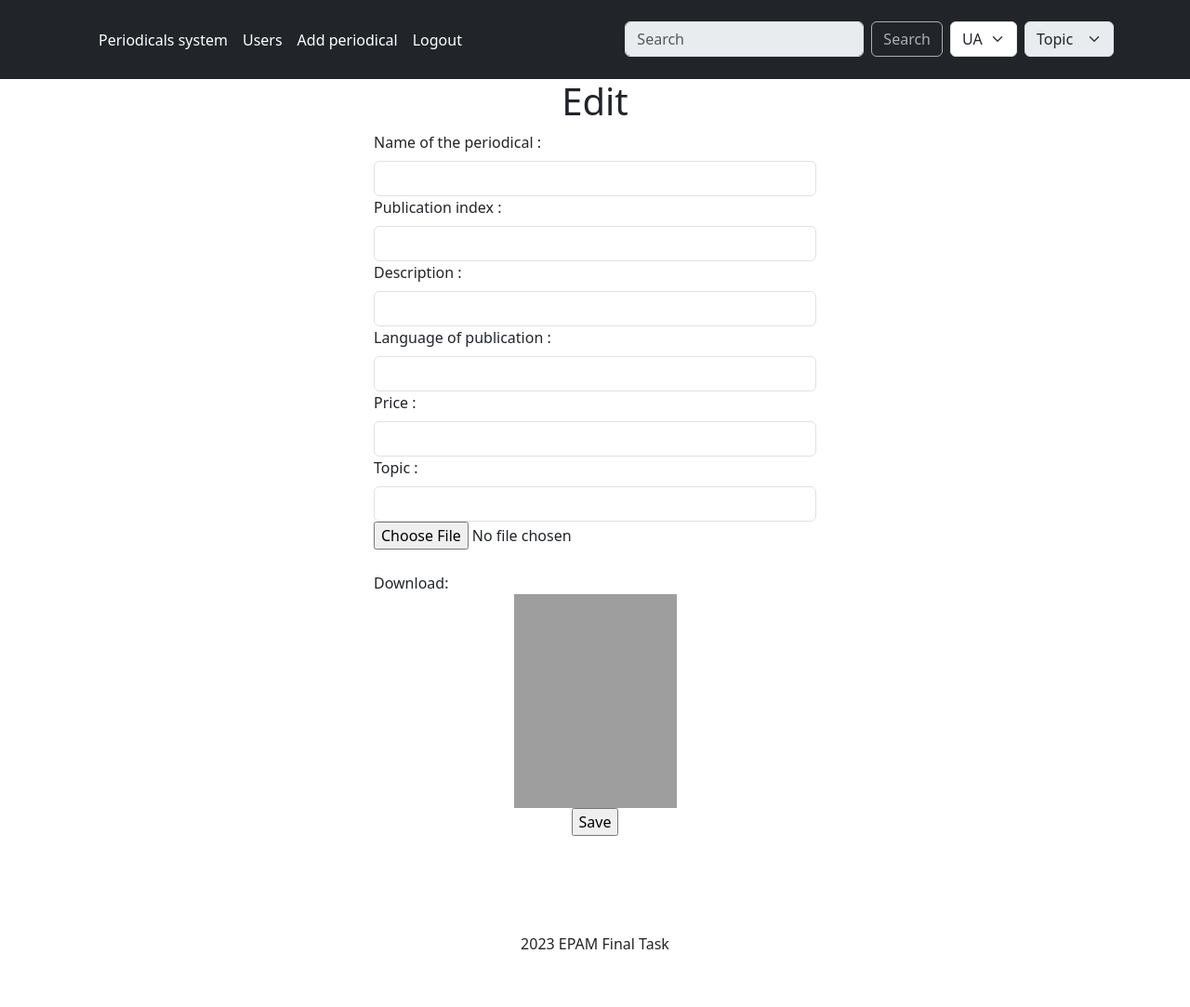
After one commit to WTFLucIFeR91/Periodicals_system, a Java web app: template src/main/webapp/WEB-INF/jsp/admin/edit_periodical.jsp in a window 1280 px wide. The commit adds this page. Shown: the whole page at 93% size. Run offline with Tomcat 11, a stand-in JSP engine, Linux system fonts and the light colour scheme; the template is opened without the code that fills it, so the values that code supplies are empty; some libraries are stand-ins or nearby versions; grey boxes are pictures that could not be loaded.

Commit message:
Admin profile EditPeriodical

```diff
--- a/src/main/java/com/epam/Controller.java
+++ b/src/main/java/com/epam/Controller.java
@@ -38,7 +38,7 @@ public class Controller  extends HttpServlet {
             req.setAttribute("error",e);
         }
 
-        log.debug("Controller_foGet finished");
+        log.debug("Controller_doGet finished");
         req.getRequestDispatcher(address).forward(req,resp);
     }
 
--- a/src/main/java/com/epam/dao/PublicationDAO.java
+++ b/src/main/java/com/epam/dao/PublicationDAO.java
@@ -23,4 +23,6 @@ public interface PublicationDAO {
     List<Publication> getPublicationByTopic (int start, int total) throws DBException;
     List<Publication> getPublicationByTopic (Topic topic) throws DBException;
     List<Publication> getPublicationByPrice(int start, int recordsPerPage) throws DBException;
+
+    void updatePublicationByIndex(String oldPublicationIndex, Publication publication);
 }
--- a/src/main/java/com/epam/web/command/CommandContainer.java
+++ b/src/main/java/com/epam/web/command/CommandContainer.java
@@ -32,11 +32,6 @@ public class CommandContainer {
         commands.put("editPeriodical", new EditPeriodical());
         commands.put("addPeriodical", new AddPeriodicalCommand());
 
-
-
-
-        commands.put("pagination", new Pagination());
-
         commands.put("adminPage" , new AdminPageCommand());
         commands.put("adminProfile", new AdminProfileCommand());
         commands.put("showUsers", new ShowUsersCommand());
--- a/src/main/resources/resources_en.properties
+++ b/src/main/resources/resources_en.properties
@@ -8,8 +8,9 @@ Registration = Registration
 Search = Search
 Actions = Actions
 
-First_name = \u0406\u043c'\u044f
-Second_name = \u041f\u0440\u0456\u0437\u0432\u0438\u0449\u0435
+First_name = First name
+Second_name = Second name
+Download = Download
 
 Project_description = PROJECT DESCRIPTION
 Variants = Variants
--- a/src/main/resources/resources_uk.properties
+++ b/src/main/resources/resources_uk.properties
@@ -94,6 +94,7 @@ main_page.subscribe = \u041f\u0456\u0434\u043f\u0438\u0441\u0430\u0442\u0438\u04
 
 First_name = \u0406\u043c'\u044f
 Second_name = \u041f\u0440\u0456\u0437\u0432\u0438\u0449\u0435
+Download = \u0417\u0430\u0432\u0430\u043d\u0442\u0430\u0436\u0438\u0442\u0438
 
 
 
--- /dev/null
+++ b/src/main/webapp/WEB-INF/jsp/admin/edit_periodical.jsp
@@ -0,0 +1,19 @@
+<%@ page contentType="text/html;charset=UTF-8" language="java" %>
+<%@ taglib prefix="fmt" uri="http://java.sun.com/jsp/jstl/fmt" %>
+<%@ taglib uri="http://java.sun.com/jsp/jstl/core" prefix="c" %>
+
+<!DOC TYPE html>
+<head>
+    <meta charset="UTF-8">
+    <meta http-equiv="X-UA-Compatible" content="IE=edge">
+    <meta name="viewport" content="width=device-width, initial-scale=1.0">
+    <title>Document</title>
+    <link href="css/bootstrap.min.css" rel="stylesheet">
+</head>
+<body>
+    <jsp:include page="/WEB-INF/jsp/fragment/headerForAdminProfile.jsp"/>
+    <jsp:include page="/WEB-INF/jsp/fragment/editPeriodicalContent.jsp"/>
+    <jsp:include page="/WEB-INF/jsp/fragment/footer.jsp"/>
+    <script src="js/bootstrap.bundle.min.js"></script>
+</body>
+</html>
--- /dev/null
+++ b/src/main/webapp/WEB-INF/jsp/fragment/editPeriodicalContent.jsp
@@ -0,0 +1,54 @@
+<%@ page contentType="text/html;charset=UTF-8" language="java" %>
+<%@ taglib prefix="fmt" uri="http://java.sun.com/jsp/jstl/fmt" %>
+<%@ taglib uri="http://java.sun.com/jsp/jstl/core" prefix="c" %>
+<%@ taglib uri="http://java.sun.com/jsp/jstl/functions" prefix="fn" %>
+
+<form action="${pageContext.request.contextPath}/controller?command=editPeriodical" method="post" enctype="multipart/form-data" accept-charset="UTF-8">
+<div class="container" style="width: 500px">
+<div class="container text-center">
+   <h1><fmt:message key='Edit'/></h1>
+</div>
+        <div class="mb-0">
+          <label  class="form-label"><fmt:message key='Periodical_name'/> : ${publication.name} </label>
+          <input type="text" name="publicationName" class="form-control" placeholder="${publication.name}" required/>
+        </div>
+        <div class="mb-0">
+          <label  class="form-label"><fmt:message key='Publication_index'/> : ${publication.index} </label>
+          <input type="text" name="publicationIndex" class="form-control" placeholder="${publication.index}"  required/>
+        </div>
+        <div class="mb-0">
+          <label  class="form-label"><fmt:message key='Description'/> : ${publication.description}</label>
+          <input type="text" name="publicationDescription" class="form-control" placeholder="${publication.description}" required/>
+        </div>
+        <div class="mb-0">
+          <label  class="form-label"><fmt:message key='Language_of_publication'/> : ${publication.language}</label>
+          <input type="text" name="publicationLanguage" class="form-control"  placeholder="${publication.language}" required/>
+        </div>
+        <div class="mb-0">
+          <label  class="form-label"><fmt:message key='Price'/> : ${publication.price}</label>
+          <input type="text" name="publicationPrice" class="form-control" placeholder="${publication.price}"  required/>
+        </div>
+        <div class="mb-0">
+          <label  class="form-label"><fmt:message key='Topic'/> : ${publication.topic.name}</label>
+          <input type="text" name="publicationTopic" class="form-control"  placeholder="${publication.topic.name}" required/>
+        </div>
+        <div class="mb-0">
+               <input type="file" id="file" class="input-file" name="img" accept="image/*" size="50" alt="photo" pattern=".{1,150}">
+          </div>
+        </br>
+        <label class="input-button" for="file"><fmt:message key="Download"/>:</label>
+        <div class="mb-0">
+            <div class="d-flex justify-content-center">
+                <c:if test = "${newImg == null}">
+                  <img class="" src="resources/images/${publication.titleImgLink}" width="175" height="230" alt="${publication.name}">
+                </c:if>
+                <c:if test = "${newImg != null}">
+                  <img class="" src="resources/images/${newImg}" width="175" height="230" alt="${newImg}">
+                </c:if>
+            </div>
+        </div>
+        <div class = "d-flex justify-content-center">
+              <input type="submit"   value="<fmt:message key='main_page.save'/>">
+        </div>
+</div>
+</form>
--- a/src/main/webapp/WEB-INF/jsp/fragment/publicationsContent.jsp
+++ b/src/main/webapp/WEB-INF/jsp/fragment/publicationsContent.jsp
@@ -10,7 +10,7 @@
                       <div class="col-md-6 col-lg-6 col-xl-2">
                         <div class="d-flex flex-column" style="height: 100%">
                           <div class="d-flex justify-content-center">
-                            <img class="" src="resources/images/${pub.titleImgLink}" alt="${pub.name}">
+                            <img class="" src="resources/images/${pub.titleImgLink}" width="175" height="230" alt="${pub.name}">
                             </div>
                             <h6><fmt:message key='Name'/> : ${pub.name}</h6>
                             <h7> <fmt:message key='Description'/> : ${pub.description}</h7>
--- a/src/main/webapp/WEB-INF/jsp/fragment/publicationsContentForAdmin.jsp
+++ b/src/main/webapp/WEB-INF/jsp/fragment/publicationsContentForAdmin.jsp
@@ -10,7 +10,7 @@
                       <div class="col-md-6 col-lg-6 col-xl-2">
                         <div class="d-flex flex-column" style="height: 100%">
                           <div class="d-flex justify-content-center">
-                            <img class="" src="resources/images/${pub.titleImgLink}" alt="${pub.name}">
+                            <img class="" src="resources/images/${pub.titleImgLink}" width="175" height="230" alt="${pub.name}">
                             </div>
                             <h6><fmt:message key='Name'/> : ${pub.name}</h6>
                             <h7> <fmt:message key='Description'/> : ${pub.description}</h7>
--- a/src/main/webapp/WEB-INF/jsp/fragment/subscriptionContent.jsp
+++ b/src/main/webapp/WEB-INF/jsp/fragment/subscriptionContent.jsp
@@ -9,7 +9,7 @@
          <div class="col">
              <div class="card shadow-sm">
                 <li class="image-additional d-flex justify-content-center" data-thumb="<? $link_admin_img; ?>">
-                   <img class="thumbnail" src="resources/images/${periodical.titleImgLink}" title="${periodical.titleImgLink}" alt="${num.titleImgLink}">
+                   <img class="thumbnail" src="resources/images/${periodical.titleImgLink}" title="${periodical.titleImgLink}" width="175" height="230" alt="${num.titleImgLink}">
                 </li>
          </div>
          <div class="card-body justify-content-center">
--- a/src/main/webapp/WEB-INF/web.xml
+++ b/src/main/webapp/WEB-INF/web.xml
@@ -40,11 +40,11 @@
   <filter-class>com.epam.web.filter.AccessFilter</filter-class>
   <init-param>
     <param-name>admin</param-name>
-    <param-value>adminPage adminProfile addPeriodical showUsers block unblock addPeriodical editPeriodical deletePeriodical</param-value>
+    <param-value>adminPage adminProfile addPeriodical showUsers block unblock addPeriodical editPeriodical deletePeriodical uploadFile</param-value>
   </init-param>
   <init-param>
     <param-name>user</param-name>
-    <param-value>clientPage clientProfile subscribe showSubscriptions updateUser payment paymentForm topUpBalance addPeriodicalToBasket showBasket </param-value>
+    <param-value>clientPage clientProfile subscribe showSubscriptions updateUser payment paymentForm topUpBalance</param-value>
   </init-param>
   <init-param>
     <param-name>out-of-control</param-name>
```
Also changed, not shown: src/main/java/com/epam/dao/impl/mysql/MySqlPublicationDAO.java (+37 -2 lines), src/main/webapp/WEB-INF/jsp/fragment/headerForAdminProfileAddPeriodical.jsp (added, +65 -0 lines).
